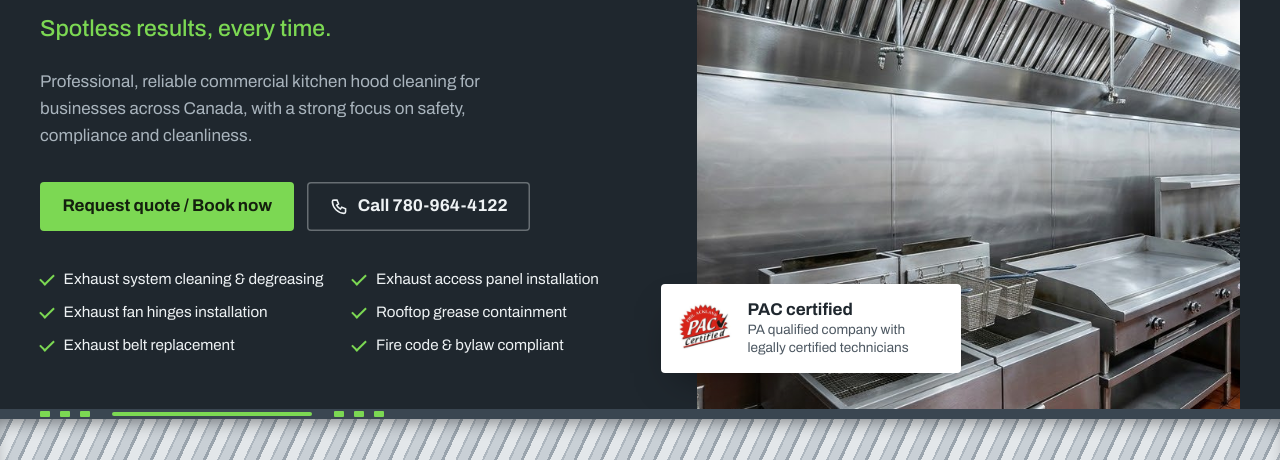
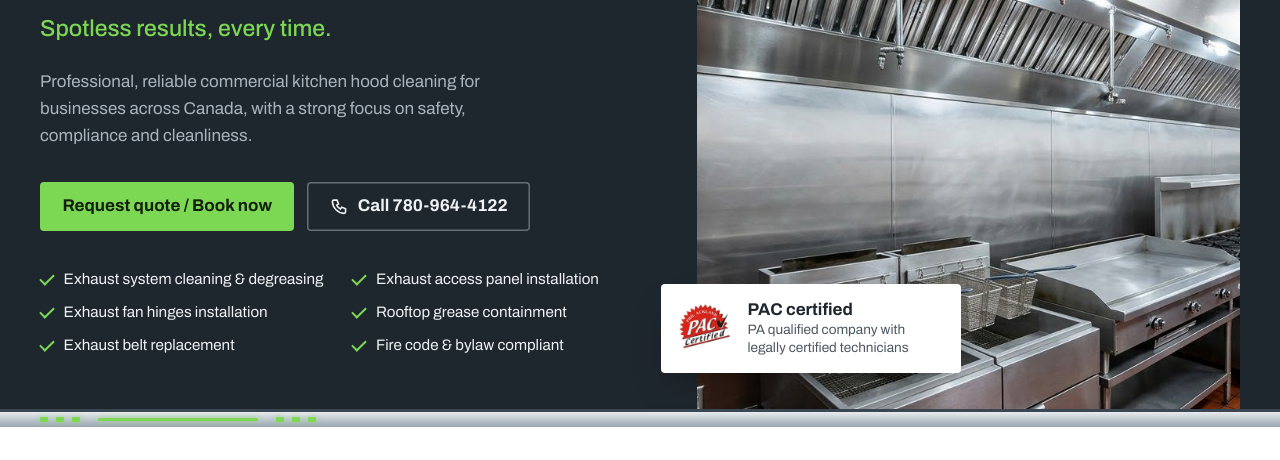
Before and after one commit to dallaswebagency/crystalhoodcleaning, a plain HTML site: page index.html in a window 1280 px wide. Shown: the part 336-796 px from the top of the page. Drawn offline with Linux system fonts and the light colour scheme.

Commit message:
Replace striped hood band with slim steel edge

```diff
--- a/index.html
+++ b/index.html
@@ -115,14 +115,11 @@ body::before{content:"";position:fixed;inset:0 0 auto;height:env(safe-area-inset
 .hero-photo .badge span{font-size:.85rem;color:var(--ink-soft);line-height:1.35;display:block}
 
 
-/* The hood lip: baffle filters + the logo's dot-line-dot light strip */
-.lip{position:relative;height:74px;background:
-  repeating-linear-gradient(115deg,#C9D0D6 0 9px,#9AA4AD 9px 12px,#E3E7EA 12px 22px,#AEB7BF 22px 24px);
-  border-top:10px solid #3A4651;box-shadow:inset 0 10px 18px -8px rgba(0,0,0,.45)}
-.lip::after{content:"";position:absolute;inset:auto 0 0;height:6px;background:#3A4651}
-.strip{position:absolute;left:max(1.25rem,calc((100% - 1200px)/2));top:-5px;transform:translateY(-50%);display:flex;gap:10px;align-items:center;height:10px}
-.strip i{display:block;width:10px;height:6px;background:var(--green);border-radius:1px}
-.strip b{display:block;width:200px;height:4px;background:var(--green);border-radius:2px;margin:0 12px}
+/* The hood lip: a slim brushed-steel edge with the logo's dot-line-dot light strip */
+.lip{position:relative;height:18px;background:linear-gradient(180deg,#E8ECEF 0%,#C3CBD2 45%,#9AA5AF 100%);border-top:3px solid #3A4651;box-shadow:0 6px 14px -6px rgba(0,0,0,.35)}
+.strip{position:absolute;left:max(1.25rem,calc((100% - 1200px)/2));top:50%;transform:translateY(-50%);display:flex;gap:8px;align-items:center;height:8px}
+.strip i{display:block;width:8px;height:5px;background:var(--green);border-radius:1px;box-shadow:0 0 6px rgba(124,216,83,.6)}
+.strip b{display:block;width:160px;height:3px;background:var(--green);border-radius:2px;margin:0 10px;box-shadow:0 0 6px rgba(124,216,83,.6)}
 
 /* ---------- Credentials ---------- */
 .creds{background:var(--paper);border-bottom:1px solid var(--line)}
@@ -285,7 +282,7 @@ footer a:hover{color:var(--green)}
   .form{padding:1.5rem}
   .creds-logos img{height:64px}
   .f-grid{grid-template-columns:1fr}
-  .strip b{width:90px}
+  .strip b{width:80px}
   .topbar .tb-r{display:none}
   .mbar{display:grid;grid-template-columns:1fr 1fr;gap:.6rem;position:fixed;left:0;right:0;bottom:0;z-index:70;background:var(--slate);padding:.6rem .75rem calc(.6rem + env(safe-area-inset-bottom,0px));box-shadow:0 -1px 0 rgba(255,255,255,.08)}
   .mbar .btn{justify-content:center;padding:.85rem 1rem}
```
